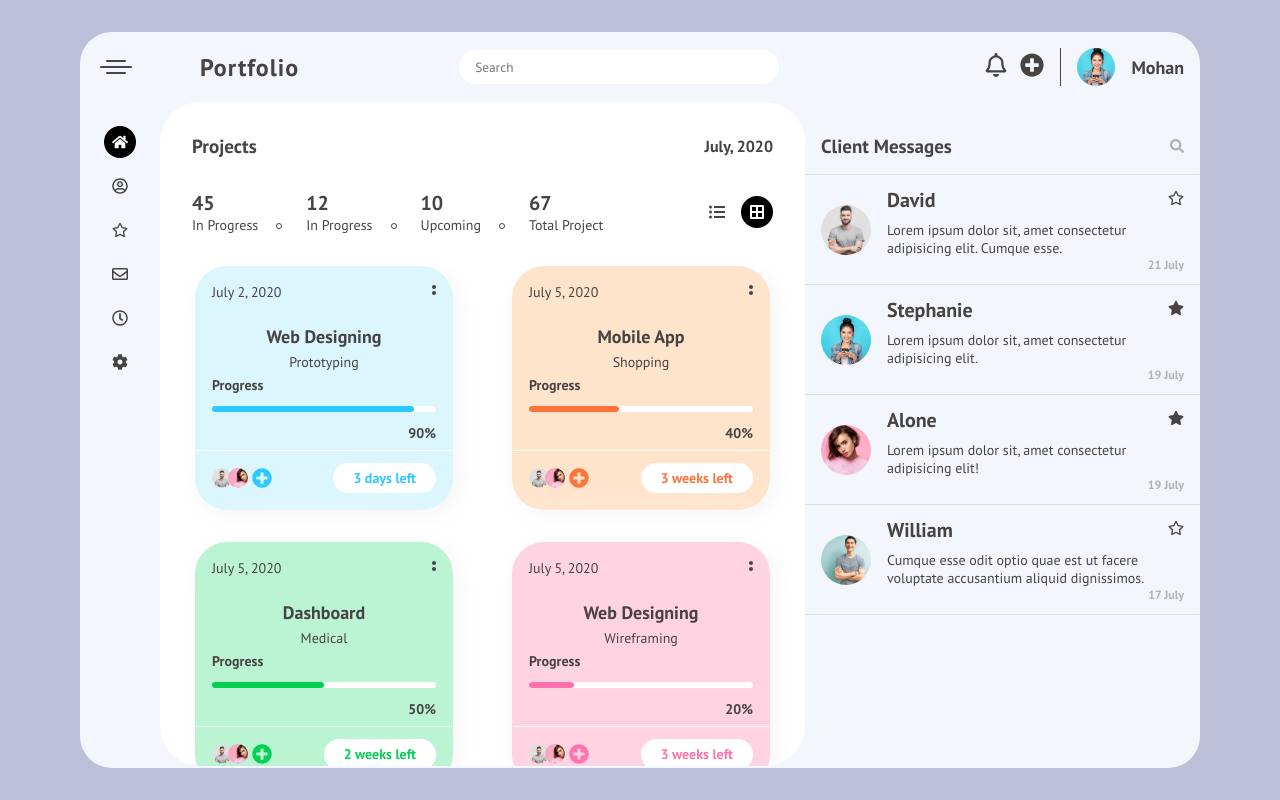
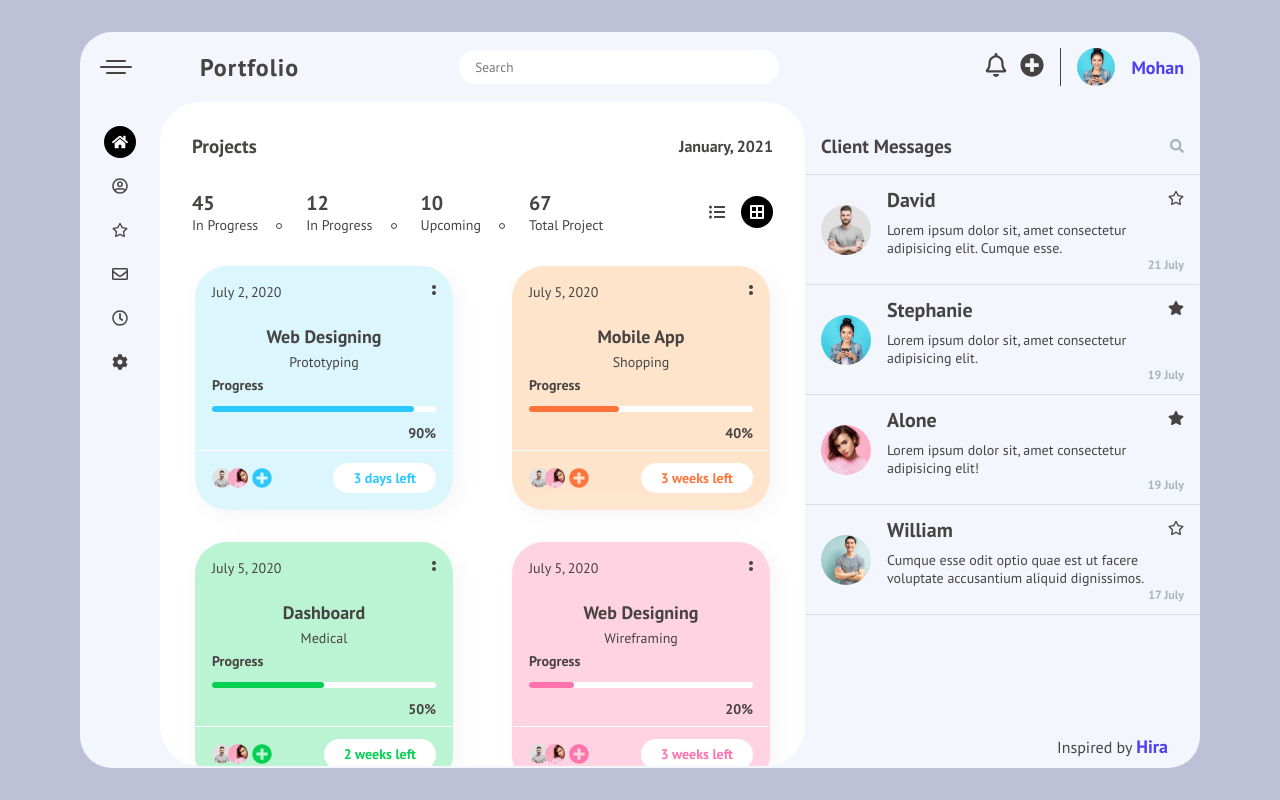
Before and after one commit to mohandast52/my-portfolio, a Next.js app: page /dashboard in a window 1280 px wide. Built offline with nearby package versions, Linux system fonts and the light colour scheme.

Commit message:
credits added

```diff
--- a/components/Dashboard/ClientMessages/index.jsx
+++ b/components/Dashboard/ClientMessages/index.jsx
@@ -7,8 +7,9 @@ import {
   Avatar,
   Content,
   Starred,
+  InspiredBy,
 } from './styles';
-import { SectionTitle } from '../styles';
+import { SectionTitle, HyperLink } from '../styles';
 
 const MESSAGES = [
   {
@@ -109,6 +110,18 @@ const ClientMessages = () => (
         </EachMessage>
       ))}
     </Messages>
+
+    <InspiredBy>
+      Inspired by&nbsp;
+      <HyperLink
+        href="https://dribbble.com/shots/14038313-Project-Management-Dashboard-UX-UI-Design"
+        target="_blank"
+        rel="noopener noreferrer"
+        className="profile-name"
+      >
+        Hira
+      </HyperLink>
+    </InspiredBy>
   </MessagesContainer>
 );
 
--- a/components/Dashboard/ClientMessages/styles.jsx
+++ b/components/Dashboard/ClientMessages/styles.jsx
@@ -2,6 +2,7 @@ import styled from 'styled-components';
 import { COLOR } from '../Helpers';
 
 export const MessagesContainer = styled.div`
+  position: relative;
   width: 34vw;
 
   h3 {
@@ -76,8 +77,14 @@ export const Content = styled.div`
     text-align: right;
     font-size: 12px;
     font-weight: bold;
-    color: ${COLOR.LIGHT_GREY_2}
+    color: ${COLOR.LIGHT_GREY_2};
   }
 `;
 
 export const Starred = styled.div``;
+
+export const InspiredBy = styled.div`
+  position: absolute;
+  bottom: 0.5rem;
+  right: 2rem;
+`;
--- a/components/Dashboard/Layout/TopNavBar/index.jsx
+++ b/components/Dashboard/Layout/TopNavBar/index.jsx
@@ -3,6 +3,7 @@ import { FaPlusCircle, FaRegBell } from 'react-icons/fa';
 import {
   LeftNavBarContainer, ColumnOne, ColumnTwo, Logo,
 } from './styles';
+import { HyperLink } from '../../styles';
 
 const LeftNavBar = () => (
   <LeftNavBarContainer>
@@ -31,7 +32,14 @@ const LeftNavBar = () => (
         <img src="/images/girl_1.jpg" alt="Profile" />
       </div>
 
-      <span className="profile-name">Mohan</span>
+      <HyperLink
+        href="https://github.com/mohandast52"
+        target="_blank"
+        rel="noopener noreferrer"
+        className="profile-name"
+      >
+        Mohan
+      </HyperLink>
     </ColumnTwo>
   </LeftNavBarContainer>
 );
--- a/components/Dashboard/Layout/TopNavBar/styles.jsx
+++ b/components/Dashboard/Layout/TopNavBar/styles.jsx
@@ -96,6 +96,11 @@ export const ColumnTwo = styled.div`
 
   .profile-name {
     font-size: 18px;
+    text-decoration: none;
     font-weight: bold;
+    color: ${COLOR.LAVENDAR};
+    &:hover {
+      text-decoration: underline;
+    }
   }
 `;
--- a/components/Dashboard/ProjectDetails/HeaderOne.jsx
+++ b/components/Dashboard/ProjectDetails/HeaderOne.jsx
@@ -6,7 +6,7 @@ const HeaderOne = () => (
   <HeaderOneContainer>
     <SectionTitle>Projects</SectionTitle>
 
-    <div className="date">July, 2020</div>
+    <div className="date">January, 2021</div>
   </HeaderOneContainer>
 );
 
--- a/components/Dashboard/styles.jsx
+++ b/components/Dashboard/styles.jsx
@@ -64,3 +64,13 @@ export const Icon = styled.div`
     }
   }
 `;
+
+export const HyperLink = styled.a`
+  font-size: 18px;
+  text-decoration: none;
+  font-weight: bold;
+  color: ${COLOR.LAVENDAR};
+  &:hover {
+    text-decoration: underline;
+  }
+`;
```
